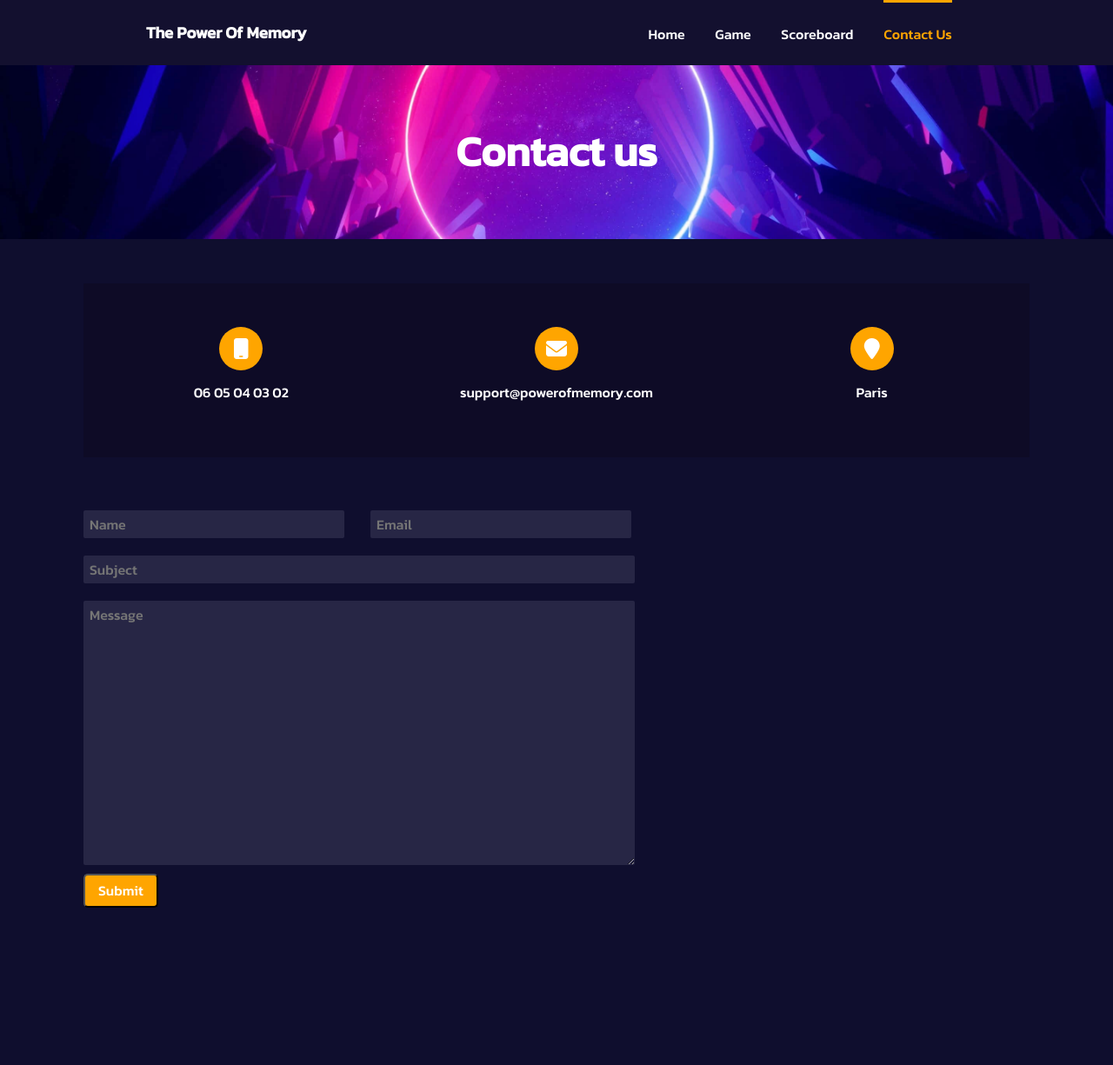
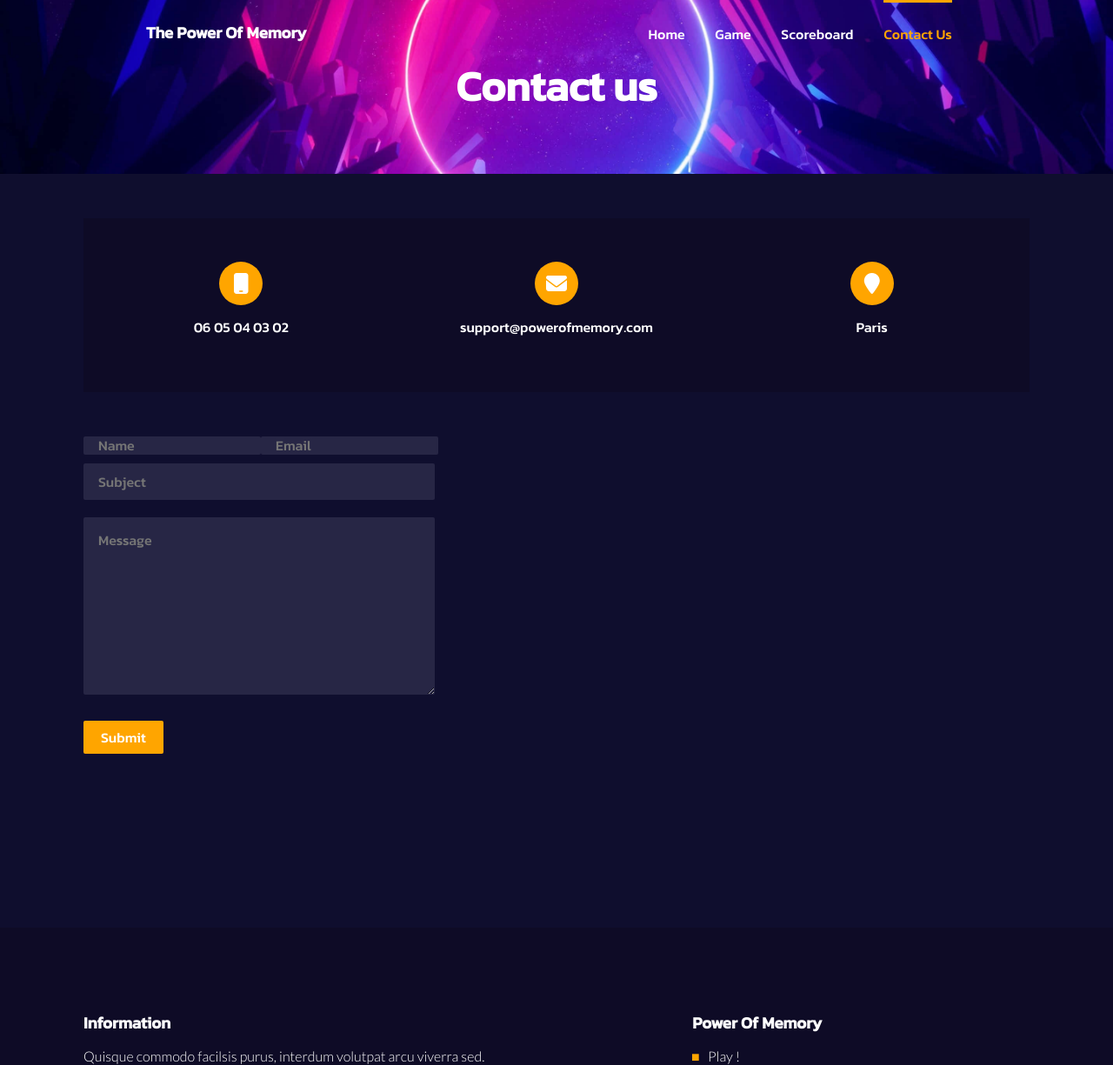
Before and after one commit to hard-tech/fantasy-memory, a PHP site: page /contact.html in a window 1280 px wide. Shown: the top 1225 px of the page at 87% size. Run offline with PHP 8.4, Linux system fonts and the light colour scheme; some libraries are stand-ins or nearby versions.

Commit message:
Clean css code css (classes and logical syntax)

```diff
--- a/assets/css/main.css
+++ b/assets/css/main.css
@@ -47,7 +51,7 @@ img {
     border-radius: 5px;
 }
 
-.container {
+section.container {
     width: var(--container-width);
     margin: 4% auto;
     margin-bottom: 200px;
@@ -91,17 +95,56 @@ img {
     margin: 0;
 }
 
-.form-button {
-    padding: 8px 15px;
+form.form-std {
+    display: flex;
+    flex-direction: column;
+    align-items: flex-start;
+    justify-content: flex-start;
+}
+
+div.forms-my-account form.form-std{
+    margin: 0 40px;
+}
+
+form.form-std input:not(form.form-std div input), textarea {
+    margin: 10px 0px;
+    width: 400px;
+    height: 40px;
+}
+
+form.form-std input, textarea {
+    border: 0;
+    border-radius: 2px;
+
+    color: white;
+    background-color: #272645;
+}
+
+form.form-std input::placeholder{
+    padding: 5px 15px;
+}
+
+form.form-std textarea{
+    height: 200px;
+}
+
+form.form-std textarea::placeholder{
+    padding: 15px;
+}
+
+form.form-std button {
+    border: 0px;
+    margin-top: 20px;
+    padding: 10px 20px;
+    border-radius: 2px;
+
+    color: white;
     background-color: orange;
-    color: white;
-    border-radius: 5px;
 }
+
 /*
     Home page (index.html) properties
 */
-
-/* Big banner */
 
 .big-banner {
     height: 100vh;
@@ -266,12 +303,7 @@ img {
     Game properties (game.html)
 */
 
-#bodyGames header {
-    position: relative;
-    background-color: #13102f;
-}
-
-#gamesBoard {
+#game-tab {
     height: 80vh;
     margin: 3% auto;
     border: solid white 2px;
@@ -590,44 +572,3 @@ img {
     display: flex;
     font-size: 1.5rem;
 }
-
-.contact-form {
-    display: flex;
-    flex-direction: column;
-    justify-content: flex-start;
-    align-items: flex-start;
-}
-
-.contact-form input, textarea {
-    flex-direction: column;
-    margin: 10px 0px;
-    width: 630px;
-    height: 30px;
-    color: white;
-    border: 0;
-    background-color: #272645;
-    border-radius: 2px;
-}
-
-.contact-form textarea {
-    height: 300px;
-}
-
-.contact-form div:nth-child(1) {
-    width: 630px;
-}
-
-.contact-form input:nth-child(1) {
-    margin-right: 30px;
-}
-
-.contact-form input::placeholder, textarea::placeholder {
-    padding: 5px;
-}
-
-.contact form button {
-    padding: 8px 15px;
-    background-color: orange;
-    color: white;
-    border-radius: 5px;
-}
--- a/contact.html
+++ b/contact.html
@@ -61,14 +61,16 @@
             </div>
         </section>
         <section class="container justify-content-flex-start">
-            <form class="contact-form">
-                <div class="d-flex" id="contact-form-name-row">
+            <form class="form-std">
+                <div class="d-flex">
                     <input type="text" placeholder="Name" ></input>
                     <input type="text" placeholder="Email" ></input>
                 </div>
                 <input type="text" placeholder="Subject" ></input>
+
                 <textarea placeholder="Message" ></textarea>
-                <button class="form-button" type="submit">Submit</button>
+
+                <button type="submit">Submit</button>
             </form>
         </section>
     </main>
--- a/login.html
+++ b/login.html
@@ -33,11 +33,11 @@
             <h1>SIGN IN</h1>
         </section>
         <section class="container justify-content-center">
-            <form class="login-register-form">
+            <form class="form-std">
                 <input type="text" placeholder="Email" ></input>
                 <input type="text" placeholder="Password" ></input>
                 <div>
-                    <button class="form-button" type="submit">Log in</button>
+                    <button type="submit">Log in</button>
                 </div>
             </form>
         </section>
--- a/register.html
+++ b/register.html
@@ -33,13 +33,13 @@
             <h1>SIGN UP</h1>
         </section>
         <section class="container justify-content-center">
-            <form class="login-register-form">
+            <form class="form-std">
                 <input type="text" placeholder="Email" ></input>
                 <input type="text" placeholder="Pseudo" ></input>
                 <input type="text" placeholder="Password" ></input>
                 <input type="text" placeholder="Confirm password" ></input>
                 <div>
-                    <button class="form-button" type="submit">Sign up</button>
+                    <button type="submit">Sign up</button>
                 </div>
             </form>
         </section>
```
Also changed, not shown: other parts of assets/css/main.css (+40 -92 lines), game.html (+16 -16 lines), index.html (+5 -5 lines), myAccount.html (+6 -6 lines).
